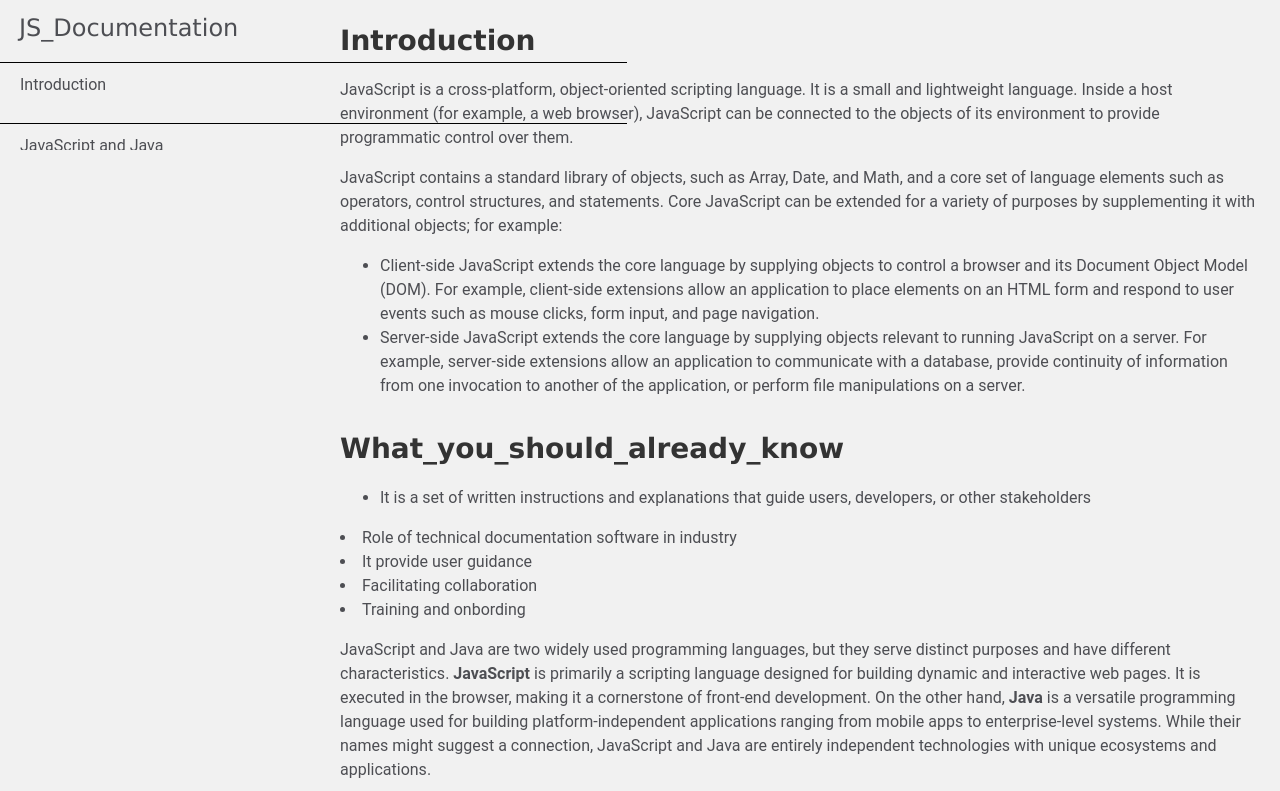
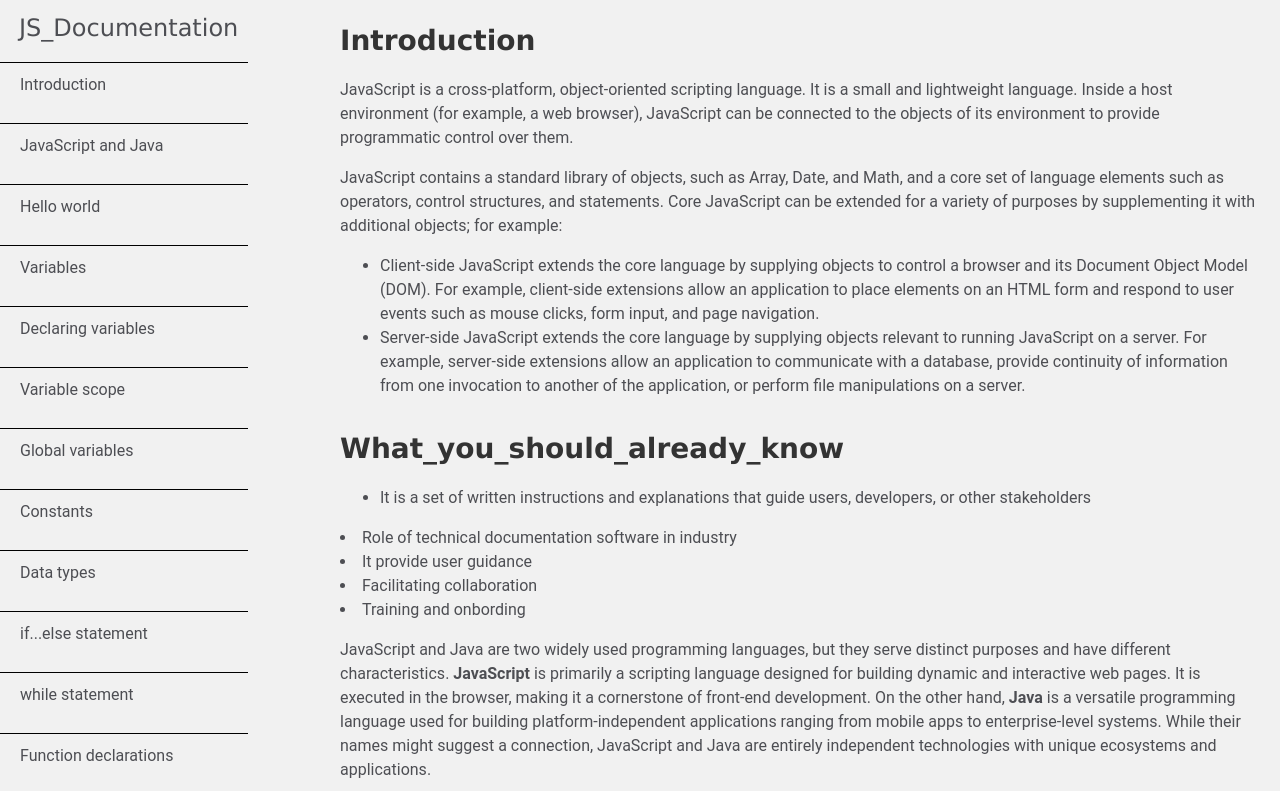
Before and after one commit to JoxY-hash/Technical-documentation, a plain HTML site: page index.html in a window 1280 px wide. Shown: the top 791 px of the page. Drawn offline with Linux system fonts and the light colour scheme; a web font is replaced by a local one.

Commit message:
by removing heaiht and width on laptop of resposiveness

```diff
--- a/index.css
+++ b/index.css
@@ -89,8 +89,8 @@ code{
 /* Laptops  */
 @media (min-width: 1025px) and (max-width: 1289px) {
     #navbar{
-        width:49% ;
-        height:150px;
+
+
 
     }
 
```
